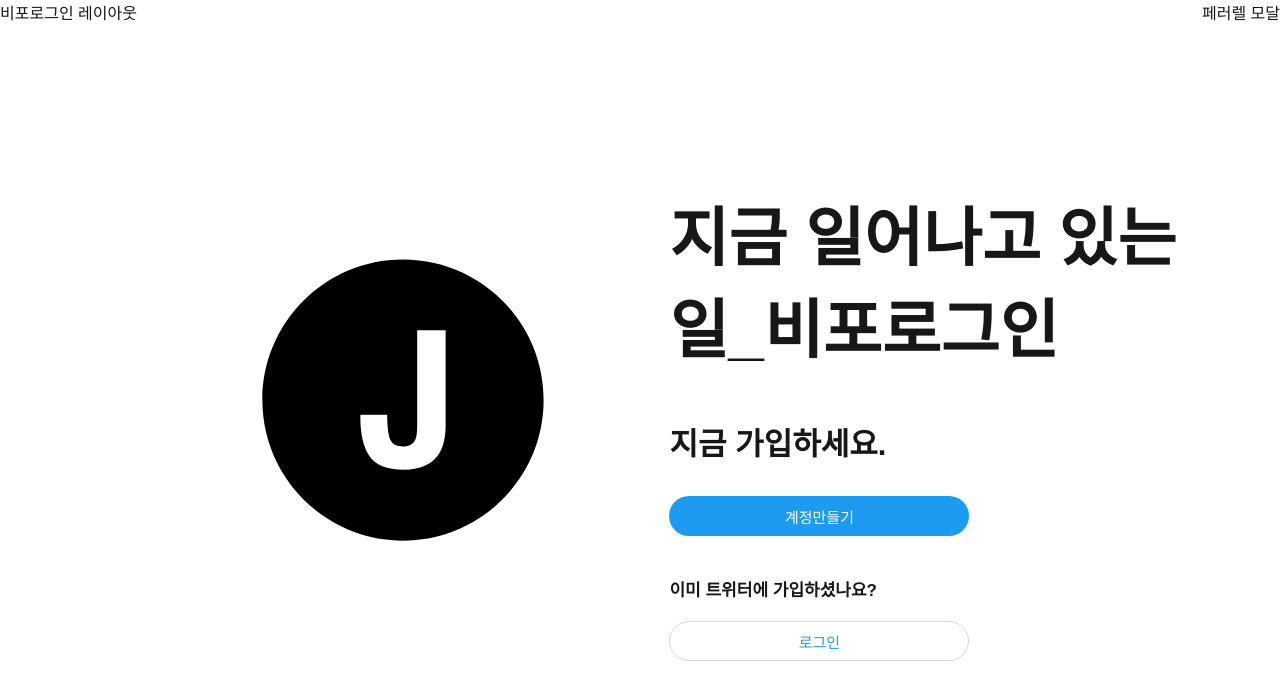
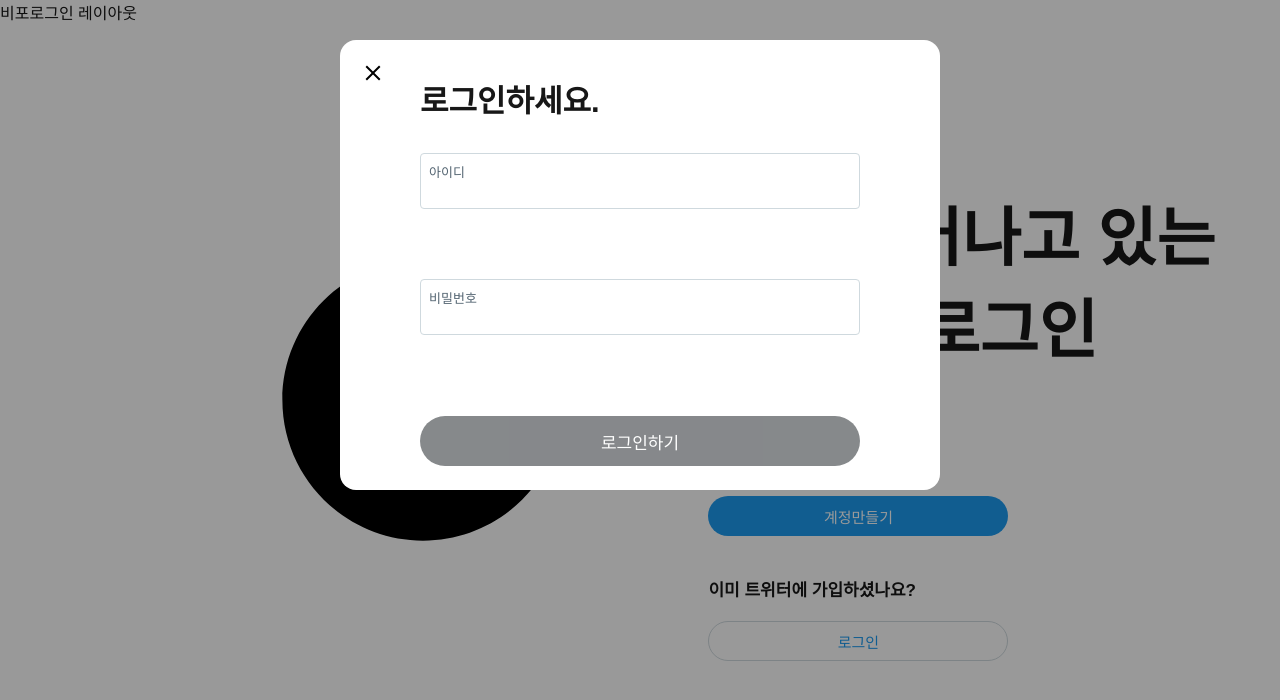
Before and after one commit to jiHeeFlee/X-clone, a Next.js app: page / in a window 1280 px wide. Shown: the top 700 px of the page. Built offline with nearby package versions, Linux system fonts and the light colour scheme.

Commit message:
style : login modal창 퍼블리싱

```diff
--- a/src/app/(beforeLogin)/@modal/page.tsx
+++ b/src/app/(beforeLogin)/@modal/page.tsx
@@ -1,3 +1,54 @@
-export default function Page(){
-    return '페러렐 모달';
+"use client";
+
+import style from '@/app/(beforeLogin)/@modal/login.module.css';
+import {useState} from "react";
+
+export default function LoginModal(){
+    const [id,setId] = useState();
+    const [password,setPassword] = useState();
+    const [message, setMessage] = useState();
+
+    const onsubmit = () => {};
+    const onClickClose = () =>{};
+    const onChangeId = () => {};
+    const onChangePassword = () => {};
+
+    return(
+        <div className={style.modalBackground}>
+            <div className={style.modal}>
+                <div className={style.modalHeader}>
+                    <button className={style.closeButton} onClick={onClickClose}>
+                        <svg width={24} viewBox="0 0 24 24" aria-hidden="true"
+                    className="r-18jsvk2 r-4qtqp9 r-yyyyoo r-z80fyv r-dnmrzs r-bnwqim r-1plcrui r-lrvibr r-19wmn03">
+                        <g>
+                            <path
+                            d="M10.59 12L4.54 5.96l1.42-1.42L12 10.59l6.04-6.05 1.42 1.42L13.41 12l6.05 6.04-1.42 1.42L12 13.41l-6.04 6.05-1.42-1.42L10.59 12z"></path>
+                        </g>
+                        </svg>
+                    </button>
+                    <div>로그인하세요.</div>
+                </div>
+                <form onSubmit={onsubmit}>
+                    {/* id input */}
+                    <div className={style.modalBody}>
+                        <div className={style.inputDiv}>
+                            <label className={style.inputLabel} htmlFor='id'>아이디</label>
+                            <input id='id' className={style.input} value={id} onChange={onChangeId} type='text' placeholder=''/>
+                        </div>
+                    </div>
+                    {/* passward input */}
+                    <div className={style.modalBody}>
+                        <div className={style.inputDiv}>
+                            <label className={style.inputLabel} htmlFor='password'>비밀번호</label>
+                            <input id='password' className={style.input} value={password} onChange={onChangePassword} type='text' placeholder=''/>
+                        </div>
+                    </div>
+                    <div className={style.message}>{message}</div>
+                    <div className={style.modalFooter}>
+                        <button className={style.actionButton} disabled={!id && !password}>로그인하기</button>
+                    </div>
+                </form>
+            </div>
+        </div>
+    )
 }
```
